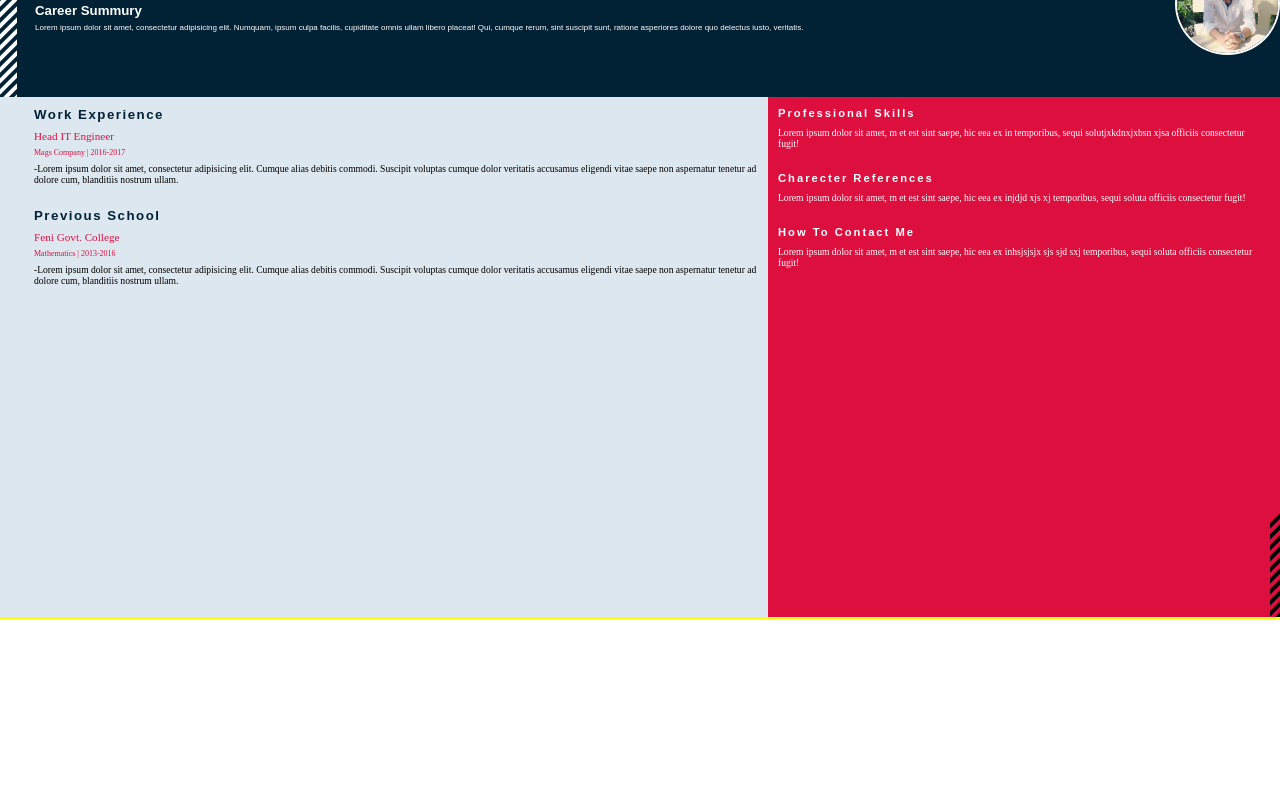
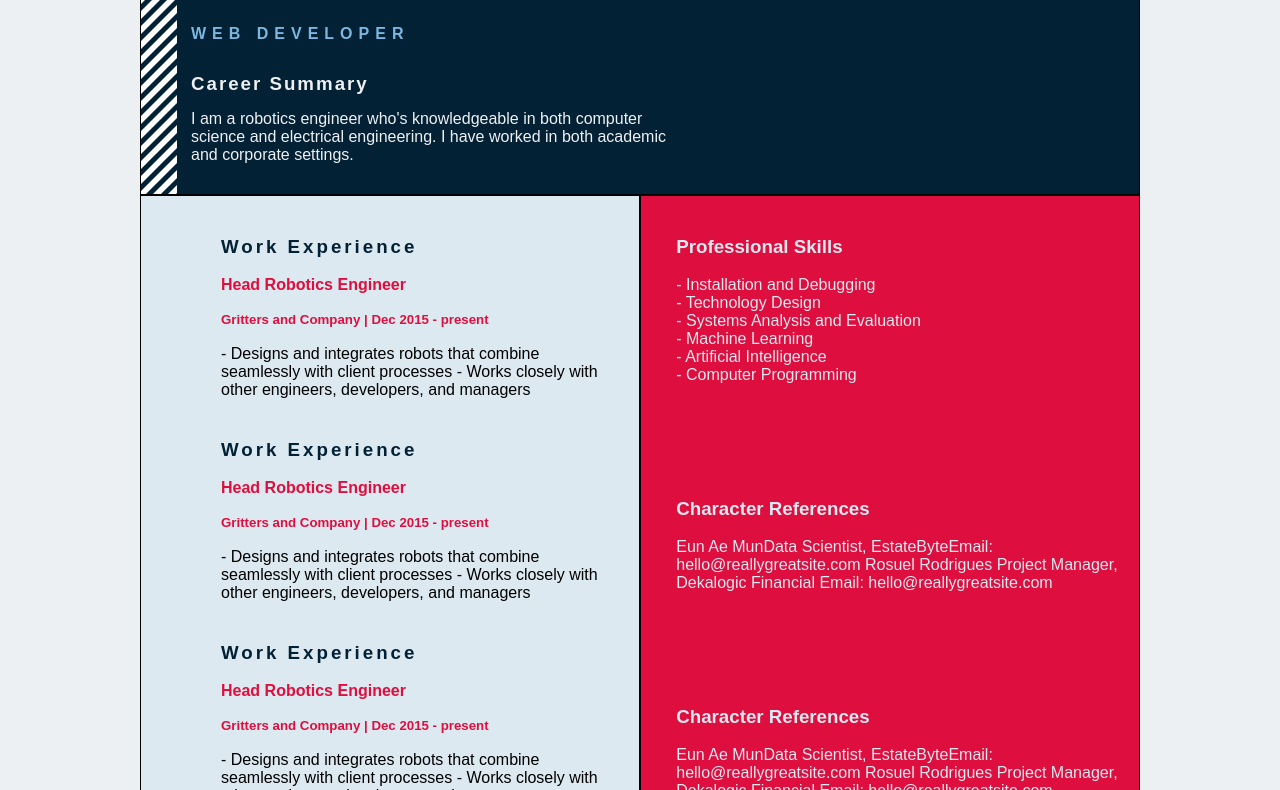
Before and after one commit to samrat9xm/doo, a plain HTML site: page Index.html in a window 1280 px wide. Shown: the part 93-883 px from the top of the page. Before the commit the page ends 800 px from the top, so only its background shows below. Drawn offline with Linux system fonts and the light colour scheme.

Commit message:
Update Index.html

```diff
--- a/Index.html
+++ b/Index.html
@@ -1,281 +1,283 @@
 <!DOCTYPE html>
 <html lang="en">
 <head>
-    <meta charset="UTF-8">
+	<meta charset="utf-8">
+	<meta http-equiv="X-UA-Compatible" content="IE=edge">
 	<meta name="viewport" content="width=device-width, initial-scale=1.0">
-    <meta http-equiv="X-UA-Compatible" content="ie=edge">
-    <title>Document</title>
-    <style type="text/css" media="all">
+	<!-- <link rel="shortcut icon" href="img/favicon.png"> -->
+	<title>cv</title>
+	<!-- <link rel="stylesheet" href="style.css"> -->
+	<style>
 		*{
-          margin:0;
-          padding:0;
+			margin: 0;
+			padding: 0;
 			box-sizing: border-box;
+			font-family: sans-serif;
 		}
 
 		body{
-          background-color:;
+			height: 100vh;
+			background: #EDF0F2;
 		}
 
-      .main{
-          overflow: hidden;
-          border-bottom: 2px solid yellow;
-      }
-      .container,.container2{
-          width: 17px;
-          height: 210px;
-          background: transparent;
-          overflow: hidden;
-          margin-top: -20px;
-          float: left;
+		.container{
+			margin: auto;
+			max-width: 1000px;
+			background: #ddd;
+			display: grid;
+			grid-template-areas:
+			'd1 d1 d1 d1 d1'
+			'd1 d1 d1 d1 d1'
+			'd2 d2 d2 d3 d3'
+			'd2 d2 d2 d3 d3'
+			'd2 d2 d2 d3 d3'
+			'd2 d2 d2 d3 d3'
 		}
 
-      .div1{
-          height: 4px;
-          width:70px;
-          background:white ;
-          margin: 7px 0;
+		.div1,.div2,.div3{
+			border:1px solid black;
+		}
+
+		.div1{grid-area: d1;
+			overflow: hidden;
+			position: relative;
+			background: #022135;}
+			.div2{grid-area: d2;
+				background: #DDE9F1;}
+				.div3{grid-area: d3;
+					background: #DE0F3F;
+				}
+
+				.design-parent{
+					width:60px;
+					max-height: 335px;
+					overflow: hidden;
+					position: absolute;
+					left: -24px;
+				}
+
+				.design-child{
+					margin-top: -59px;
+					overflow: hidden;
+					background: #FFFFFF;
+				}
+
+				.div1 .design-parent .design-child .stick{
+					height: 5px;
+					width: 100px;
+					background:#022135;
 					transform: rotate(-45deg);
-          margin-left: -15px;
+					margin: 10px 0;
 
 				}
 
-      .container2{
-          position: absolute;
-          right: 0;
-          bottom: 0;
-          width: 10px;
-          height: 120px;
+				.photo img{
+					width: 250px;
+					height: 250px;
+					border-radius: 50%;
+					border:2px solid white;
 				}
 
-      .container2>.div1{
-          background: black;
+				.photo{
+					float: right;
+					text-align: center;
+					width: 40%;
+					padding: 40px 0;
+				}
+
+				.heading{
+					float: left;
+					width: 57%;
+					padding-left: 50px;
+					padding-right: 30px;
+				}
+
+				.heading h1{
+					margin: 40px 0;
+					color: #EFF0F2;
+				}
+
+				.heading h4{
+					letter-spacing: 6px;
+					color: #7BB7E0;
+				}
+
+				.heading h3{
+					margin-top: 30px;
+					margin-bottom: 15px;
+					letter-spacing: 2px;
+					color: #EFF0F2;
+				}
+
+				.heading p{
+					color: #EFF0F2;
+					margin-bottom: 30px;
+				}
+
+				.div2 .flex{padding-left: 80px;
+					padding-top: 40px;
+					padding-right: 30px;}
+
+					.div2 .flex h3{color: #022135;letter-spacing: 3px;}
+
+					.div2 .flex h4,.div2 .flex h5{color: #DE0F3F}
+
+					.div3 {color: #DDE9F1;}
+
+					.div3 .flex1{padding: 40px 20px 20px 35px;
+					}
+
+					@media screen and (max-width: 950px){
+						.container{min-width: 500px;}
+						.heading,.photo{width:100%; text-align: center;}
+						.design-parent{max-height: 630px;}
+						.heading p{
+							padding: 0 50px;
 						}
 
 
-.div11{
-    background-color:#012135 ;
-    overflow: hidden;
 					}
-h3{
-    text-align: center;
-    color: #e7e9ec;
-    margin:30px 0 20px 0;
-}
-.poo{
-    text-align: center;
-    text-transform: uppercase;
-    letter-spacing: 5px;
-    color:#70a8cf;
-    font-size: 0.5rem;
-    margin-bottom: 15px;
-
-}
-
-h5,.pooo{
-    padding-left: 35px;
-    margin-bottom: 5px;
-    font-family: Sans-Serif;
-}
-
-.pooo{
-    font-size: 0.5rem;
-    padding-right: 19px;
-}
-
-.left{
-    color:white;
-    float:left;
-    width:70%;
-}
-
-.right{
-    float: right;
-}
-
-.right img{
-    width: 105px;
-    border: 2px solid white;
-    border-radius: 50%;
-    margin-top: 45px;
-}
-
-.div12{
-    float:left;
-    width: 60%;
-    height: 65vh;
-    background: #dde7f0;
-    padding-left: 34px;
-    padding-top: 10px;
-}
-
-.div13{
-    width: 40%;
-    float:right;
-    background: #dd0f3f;
-    height: 65vh;
-    padding: 10px;
-    color:white;
-    position: relative;
-}
-
-.tool{
-    padding-left: initial;
-    font-family: Sans-Serif;
-    color: #012135;
-    letter-spacing: 1.5px;
-}
-
-.gain{
-    font-size: 0.7rem;
-    color:#dd0f3f;
-    padding: 3px 0;
-}
-
-.pain{
-    font-size: 0.5rem;
-    color:#dd0f3f;
-    padding: 3px 0;
-}
-
-.gree{
-    font-size: 0.6rem;
-    padding: 3px 10px 5px 0 ;
-}
-
-.mool{
-    padding: initial;
-    letter-spacing: 2px;
-    font-size: 0.7rem;
-}
-
-
 				</style>
 			</head>
 			<body>
 
-   <div class="main">
-            <div class="div11">
-                <div class="left">
 				<div class="container">
-       <div class="div1"></div>
-       <div class="div1"></div>
-       <div class="div1"></div>
-       <div class="div1"></div>
-       <div class="div1"></div>
-       <div class="div1"></div>
-       <div class="div1"></div>
-       <div class="div1"></div>
-       <div class="div1"></div>
-       <div class="div1"></div>
-       <div class="div1"></div>
-       <div class="div1"></div>
-       <div class="div1"></div>
-       <div class="div1"></div>
-       <div class="div1"></div>
-       <div class="div1"></div>
-       <div class="div1"></div>
-       <div class="div1"></div>
-       <div class="div1"></div>
-       <div class="div1"></div>
-       <div class="div1"></div>
-       <div class="div1"></div>
-       <div class="div1"></div>
-       <div class="div1"></div>
-       <div class="div1"></div>
-       <div class="div1"></div>
-       <div class="div1"></div>
-       <div class="div1"></div>
-       <div class="div1"></div>
-       <div class="div1"></div>
-       <div class="div1"></div>
-       <div class="div1"></div>
-       <div class="div1"></div>
-       <div class="div1"></div>
-       <div class="div1"></div>
-       <div class="div1"></div>
-       <div class="div1"></div>
-       <div class="div1"></div>
-       <div class="div1"></div>
-       <div class="div1"></div>
-       <div class="div1"></div>
-       <div class="div1"></div>
-       <div class="div1"></div>
-   </div>
-                    <h3>ABDULLAH AL NOMAN</h3>
-                    <p class="poo">Web Developer</p>
-    <h5>Career Summury</h5>
-    <p class="pooo">Lorem ipsum dolor sit amet, consectetur adipisicing elit. Numquam, ipsum culpa facilis, cupiditate omnis ullam libero placeat! Qui, cumque rerum, sint suscipit sunt, ratione asperiores dolore quo delectus iusto, veritatis.</p>
-                </div>
-                <div class="right">
-                    <img src="kim.jpg" alt="">
+					<div class="div1">
+						<div class="design-parent">
+							<div class="design-child">
+								<div class="stick"></div>
+								<div class="stick"></div>
+								<div class="stick"></div>
+								<div class="stick"></div>
+								<div class="stick"></div>
+								<div class="stick"></div>
+								<div class="stick"></div>
+								<div class="stick"></div>
+								<div class="stick"></div>
+								<div class="stick"></div>
+								<div class="stick"></div>
+								<div class="stick"></div>
+								<div class="stick"></div>
+								<div class="stick"></div>
+								<div class="stick"></div>
+								<div class="stick"></div>
+								<div class="stick"></div>
+								<div class="stick"></div>
+								<div class="stick"></div>
+								<div class="stick"></div>
+								<div class="stick"></div>
+								<div class="stick"></div>
+								<div class="stick"></div>
+								<div class="stick"></div>
+								<div class="stick"></div>
+								<div class="stick"></div>
+								<div class="stick"></div>
+								<div class="stick"></div>
+								<div class="stick"></div>
+								<div class="stick"></div>
+								<div class="stick"></div>
+								<div class="stick"></div>
+								<div class="stick"></div>
+								<div class="stick"></div>
+								<div class="stick"></div>
+								<div class="stick"></div>
+								<div class="stick"></div>
+								<div class="stick"></div>
+								<div class="stick"></div>
+								<div class="stick"></div>
+								<div class="stick"></div>
+								<div class="stick"></div>
+								<div class="stick"></div>
+								<div class="stick"></div>
+								<div class="stick"></div>
+								<div class="stick"></div>
+								<div class="stick"></div>
+								<div class="stick"></div>
 							</div>
 						</div>
-            <div class="div12">
-                <h5 class="tool">Work Experience</h5>
-                <p class="gain">Head IT Engineer</p>
-                <p class="pain">Mags Company | 2016-2017</p>
-                <p class="gree"> -Lorem ipsum dolor sit amet, consectetur adipisicing elit. Cumque alias debitis commodi. Suscipit voluptas cumque dolor veritatis accusamus eligendi vitae saepe non aspernatur tenetur ad dolore cum, blanditiis nostrum ullam.</p>
-                <br>
-                  <h5 class="tool">Previous School</h5>
-                <p class="gain">Feni Govt. College</p>
-                <p class="pain">Mathematics | 2013-2016</p>
-                <p class="gree"> -Lorem ipsum dolor sit amet, consectetur adipisicing elit. Cumque alias debitis commodi. Suscipit voluptas cumque dolor veritatis accusamus eligendi vitae saepe non aspernatur tenetur ad dolore cum, blanditiis nostrum ullam.</p>
-
+						<div class="photo">
+							<img src="photo.jpg" alt="photo">
 						</div>
-            <div class="div13">
-                <h5 class="mool">Professional Skills</h5>
-                <p class="gree">Lorem ipsum dolor sit amet, m et est sint saepe, hic eea ex in temporibus, sequi solutjxkdnxjxbsn xjsa officiis consectetur fugit!</p>
-              <br>           <h5 class="mool">Charecter References</h5>
-                <p class="gree">Lorem ipsum dolor sit amet, m et est sint saepe, hic eea ex injdjd xjs xj temporibus, sequi soluta officiis consectetur fugit!</p>
-         <br>                <h5 class="mool">How To Contact Me</h5>
-                <p class="gree">Lorem ipsum dolor sit amet, m et est sint saepe, hic eea ex inhsjsjsjx sjs sjd sxj temporibus, sequi soluta officiis consectetur fugit!</p>
-                       <div class="container2">
-       <div class="div1"></div>
-       <div class="div1"></div>
-       <div class="div1"></div>
-       <div class="div1"></div>
-       <div class="div1"></div>
-       <div class="div1"></div>
-       <div class="div1"></div>
-       <div class="div1"></div>
-       <div class="div1"></div>
-       <div class="div1"></div>
-       <div class="div1"></div>
-       <div class="div1"></div>
-       <div class="div1"></div>
-       <div class="div1"></div>
-       <div class="div1"></div>
-       <div class="div1"></div>
-       <div class="div1"></div>
-       <div class="div1"></div>
-       <div class="div1"></div>
-       <div class="div1"></div>
-       <div class="div1"></div>
-       <div class="div1"></div>
-       <div class="div1"></div>
-       <div class="div1"></div>
-       <div class="div1"></div>
-       <div class="div1"></div>
-       <div class="div1"></div>
-       <div class="div1"></div>
-       <div class="div1"></div>
-       <div class="div1"></div>
-       <div class="div1"></div>
-       <div class="div1"></div>
-       <div class="div1"></div>
-       <div class="div1"></div>
-       <div class="div1"></div>
-       <div class="div1"></div>
-       <div class="div1"></div>
-       <div class="div1"></div>
-       <div class="div1"></div>
-       <div class="div1"></div>
-       <div class="div1"></div>
-       <div class="div1"></div>
-       <div class="div1"></div>
+						<div class="heading">
+							<h1>ABDULLAH AL NOMAN</h1>
+							<h4>WEB DEVELOPER</h4>
+							<h3>Career Summary</h3>
+							<p>	I am a robotics engineer who's knowledgeable in both computer science and electrical engineering. I have worked in both academic and corporate settings.</p>
 						</div>
 
 					</div>
+					<div class="div2">
+						<div class="flex">
+							<h3>Work Experience</h3><br/>
+							<h4>Head Robotics Engineer</h4><br/>
+							<h5>Gritters and Company | Dec 2015 - present</h5><br/>
+							<p>- Designs and integrates robots that combine seamlessly with client processes
+							- Works closely with other engineers, developers, and managers</p>
+						</div>
+						<div class="flex">
+							<h3>Work Experience</h3><br/>
+							<h4>Head Robotics Engineer</h4><br/>
+							<h5>Gritters and Company | Dec 2015 - present</h5><br/>
+							<p>- Designs and integrates robots that combine seamlessly with client processes
+							- Works closely with other engineers, developers, and managers</p>
+						</div>
+						<div class="flex">
+							<h3>Work Experience</h3><br/>
+							<h4>Head Robotics Engineer</h4><br/>
+							<h5>Gritters and Company | Dec 2015 - present</h5><br/>
+							<p>- Designs and integrates robots that combine seamlessly with client processes
+							- Works closely with other engineers, developers, and managers</p>
+						</div>
+						<div class="flex">
+							<h3>Work Experience</h3><br/>
+							<h4>Head Robotics Engineer</h4><br/>
+							<h5>Gritters and Company | Dec 2015 - present</h5><br/>
+							<p>- Designs and integrates robots that combine seamlessly with client processes
+							- Works closely with other engineers, developers, and managers</p>
+						</div>
+						<br>
+						<br>
+					</div>
+					<div class="div3">
+						<div class="flex1">
+							<h3>Professional Skills</h3>
+							<br/>
+							<p> - Installation and Debugging <br>
+								- Technology Design <br/>
+								- Systems Analysis and Evaluation <br/>
+								- Machine Learning <br/>
+								- Artificial Intelligence <br/>
+							- Computer Programming</p>
+						</div>
+						<br>
+						<br>
+						<br>
+						<div class="flex1">
+							<h3>Character References</h3>
+							<br/>
+							<p>Eun Ae MunData Scientist, EstateByteEmail: hello@reallygreatsite.com
+								Rosuel Rodrigues
+								Project Manager, Dekalogic Financial
+							Email: hello@reallygreatsite.com</p>
+						</div>
+						<br>
+						<br>
+						<br>
+						<div class="flex1">
+							<h3>Character References</h3>
+							<br/>
+							<p>Eun Ae MunData Scientist, EstateByteEmail: hello@reallygreatsite.com
+								Rosuel Rodrigues
+								Project Manager, Dekalogic Financial
+							Email: hello@reallygreatsite.com</p>
+						</div>
+						<br>
+						<br>
+
+					</div>
+					<br>
+					<br>
+
 				</div>
 
 			</body>
```
Lines whose indentation alone changed are shown as unchanged.
